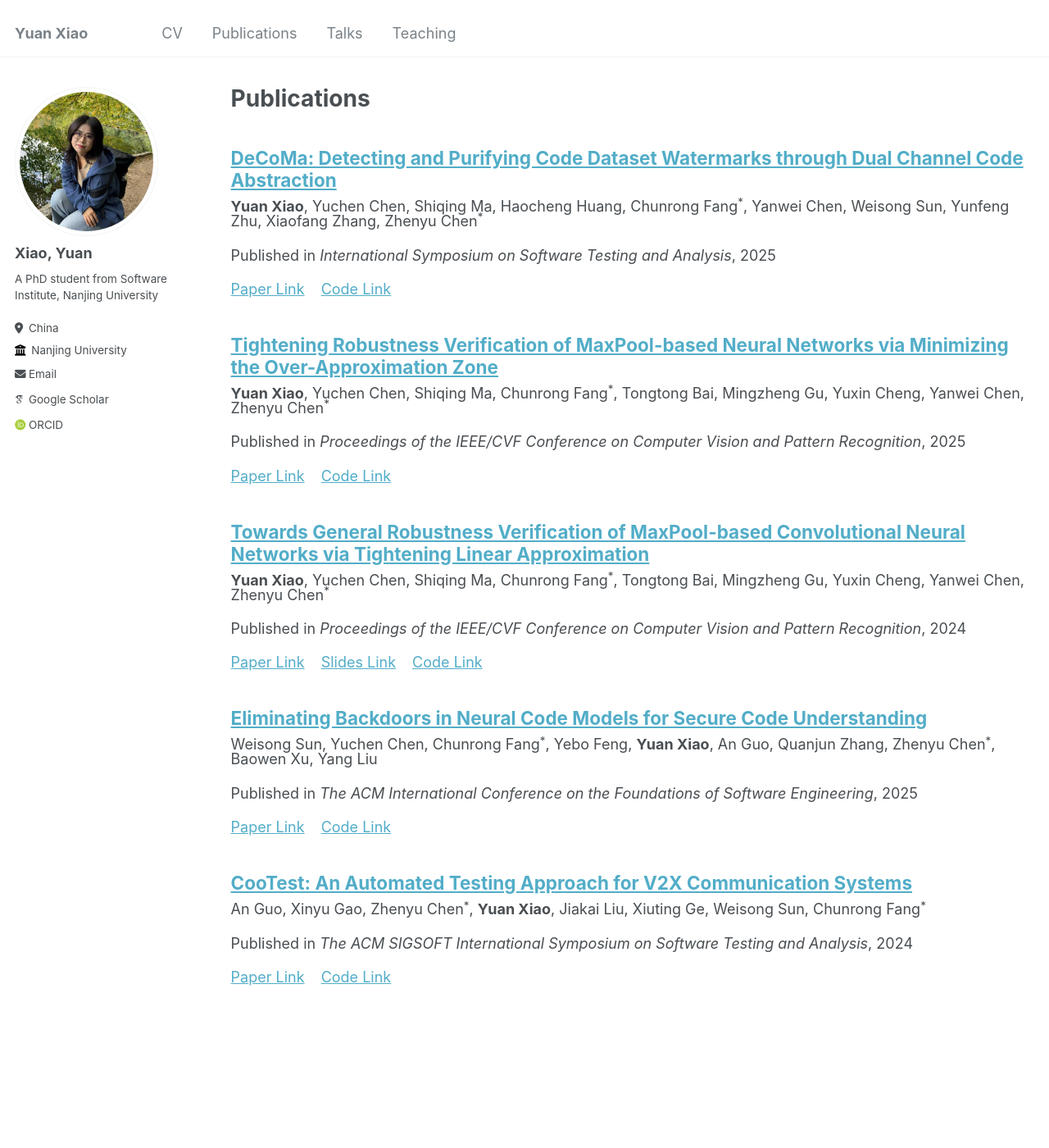
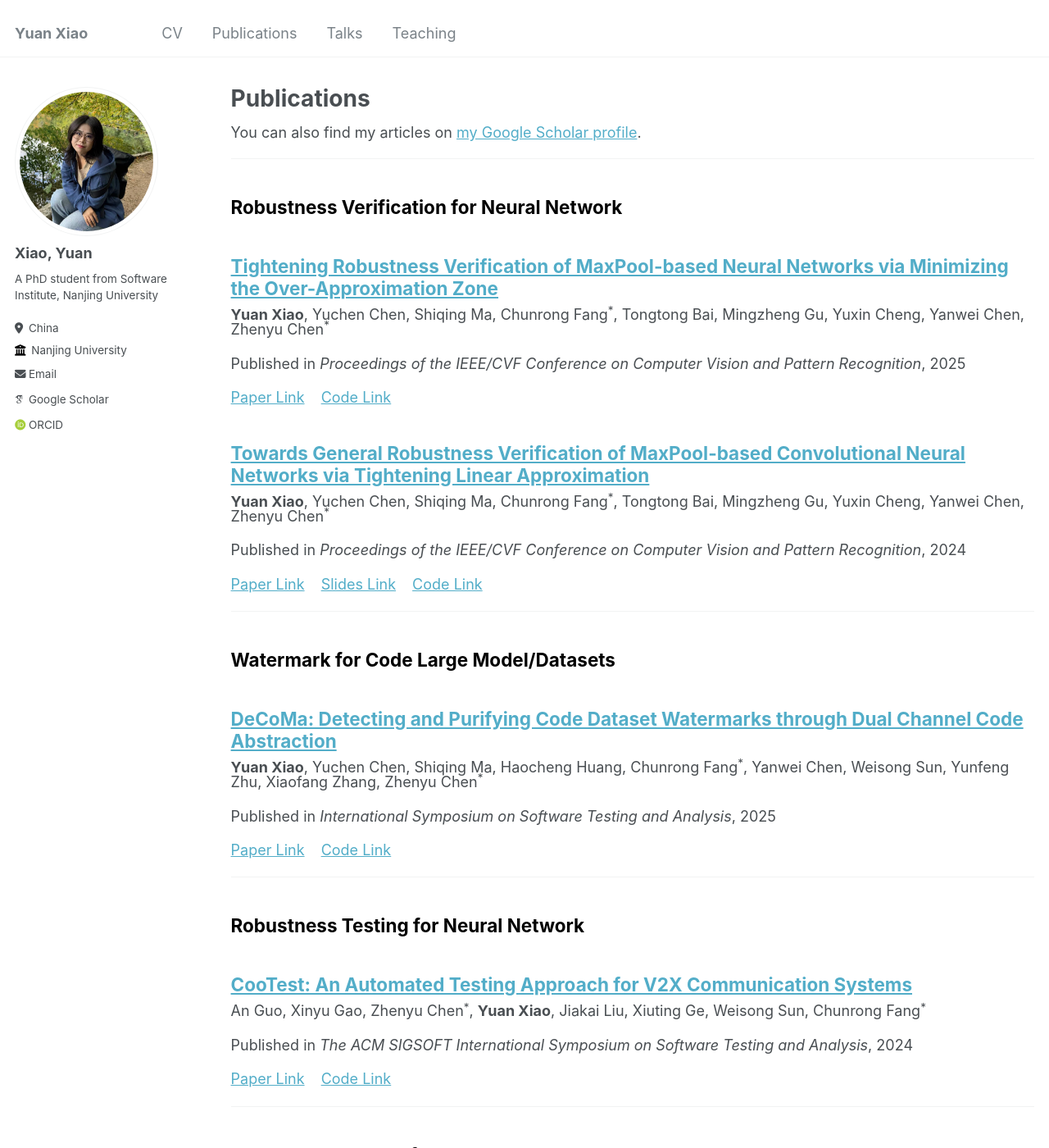
Before and after one commit to xiaoyuanpigo/xiaoyuanpigo.github.io, a Jekyll site: the page built from _pages/publications.md, in a window 1280 px wide and 1400 px high. Shown: the whole window at 82% size. Built offline with Jekyll 4.4.1, drawn with Linux system fonts in a browser that asks for light colours; some web fonts are replaced; some of the changed text lies outside the part shown.

Commit message:
Update publication layout and topics

```diff
--- a/_pages/publications.md
+++ b/_pages/publications.md
@@ -5,16 +5,29 @@ permalink: /publications/
 author_profile: true
 ---
 
-<!-- {% if site.author.googlescholar %}
+{% if site.author.googlescholar %}
   <div class="wordwrap">You can also find my articles on <a href="{{site.author.googlescholar}}">my Google Scholar profile</a>.</div>
-{% endif %} -->
+{% endif %}
+
+
+
 
 {% include base_path %}
 
+{%- assign pubs_sorted = site.publications | sort: "weight" |  -%}
 
-{%- assign pubs_sorted_by_date = site.publications | sort: "date" | reverse -%}
+
+{%- assign topics = pubs_sorted | map: "topic" | uniq |  -%}
+
+{%- for topic in topics %}
+<hr>
+<h2 style="font-weight: bold; color: black; margin-top: 2em;">{{ topic }}</h2>
+
+{%- assign pubs_in_topic = pubs_sorted | where: "topic", topic -%}
+{%- assign pubs_sorted_by_date = pubs_in_topic | sort: "date" | reverse -%}
 {%- assign sorted_pubs = pubs_sorted_by_date | sort: "weight" -%}
 
-{% for post in sorted_pubs %}
+{%- for post in sorted_pubs %}
   {% include archive-single.html %}
-{% endfor %}
+{%- endfor %}
+{%- endfor %}
--- a/_publications/cvpr2024.md
+++ b/_publications/cvpr2024.md
@@ -6,6 +6,7 @@ collection: publications
 permalink: /publication/cvpr2024
 excerpt: ''
 date: 2024-06-01
+topic: 'Robustness Verification for Neural Network'
 venue: 'Proceedings of the IEEE/CVF Conference on Computer Vision and Pattern Recognition'
 location: 'Seattle, US'
 githuburl: 'https://github.com/xiaoyuanpigo/maxlin'
--- a/_publications/cvpr2025.md
+++ b/_publications/cvpr2025.md
@@ -6,6 +6,7 @@ collection: publications
 permalink: /publication/cvpr2025
 excerpt: ''
 date: 2025-06-01
+topic: 'Robustness Verification for Neural Network'
 venue: 'Proceedings of the IEEE/CVF Conference on Computer Vision and Pattern Recognition'
 location: 'Tennessee, US'
 githuburl: 'https://github.com/xiaoyuanpigo/Ti-Lin-Hybrid-Lin'
--- a/_publications/fse2025.md
+++ b/_publications/fse2025.md
@@ -6,6 +6,7 @@ collection: publications
 permalink: /publication/fse2025
 excerpt: ''
 date: 2025-06-01
+topic: 'Backdoor Research for Neural Network'
 venue: 'The ACM International Conference on the Foundations of Software Engineering'
 location: 'Norway'
 githuburl: 'https://github.com/wssun/EliBadCode'
--- a/_publications/issta2024.md
+++ b/_publications/issta2024.md
@@ -6,6 +6,7 @@ collection: publications
 permalink: /publication/issta2024
 excerpt: ''
 date: 2024-06-01
+topic: 'Robustness Testing for Neural Network'
 venue: 'The ACM SIGSOFT International Symposium on Software Testing and Analysis'
 location: 'Vienna, Austria'
 githuburl: 'https://github.com/meng2180/CooTest'
--- a/_publications/issta2025.md
+++ b/_publications/issta2025.md
@@ -6,6 +6,7 @@ collection: publications
 permalink: /publication/issta2025
 excerpt: ''
 date: 2025-06-01
+topic: 'Watermark for Code Large Model/Datasets'
 venue: 'International Symposium on Software Testing and Analysis'
 location: 'Trondheim, Norway'
 githuburl: 'https://github.com/xiaoyuanpigo/DeCoMa'
```
Also changed, not shown: README.md (+1 -1 lines), 3 other files.
